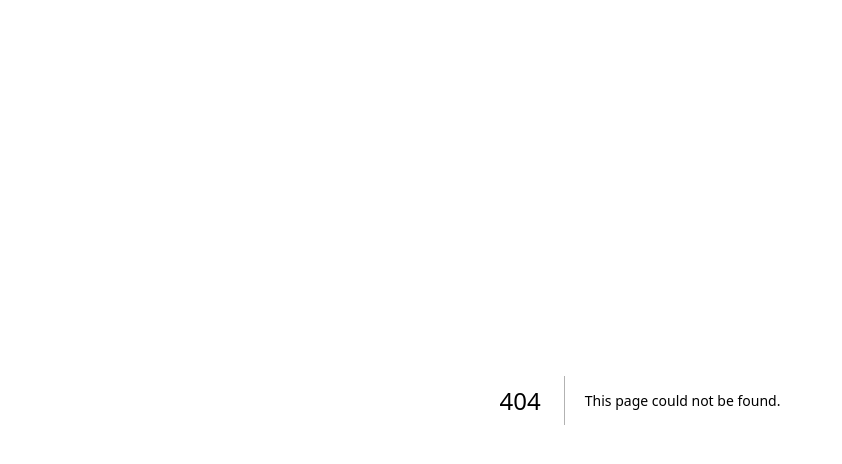
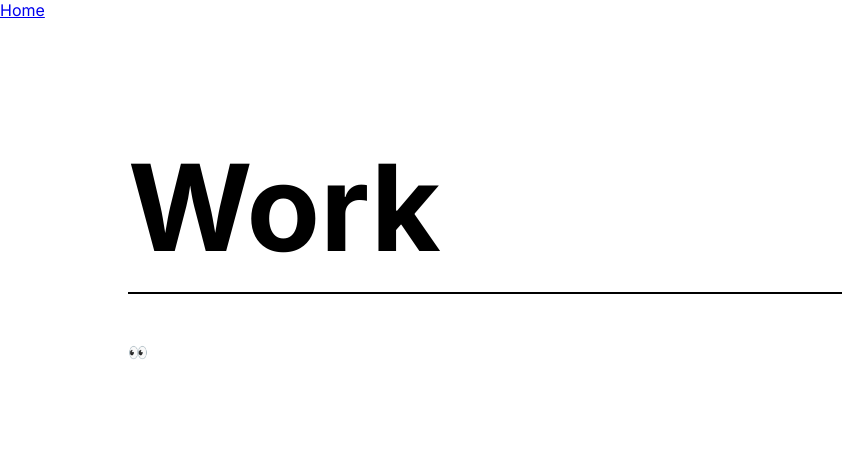
Before and after one commit to waleedlugod/waleedlugod, a Next.js app: page /work in a window 1280 px wide. Before the commit this address had no page. Shown: the top 464 px of the page, without its empty margins (0-842 px from the left). Built offline with nearby package versions, Linux system fonts and the light colour scheme.

Commit message:
work article

```diff
--- /dev/null
+++ b/src/pages/work.js
@@ -0,0 +1,10 @@
+import Link from "next/link";
+import Article from "waleedLugod/components/article.js";
+
+export default function Work() {
+  return (
+    <Article title="Work">
+      <p>👀</p>
+    </Article>
+  );
+}
```
